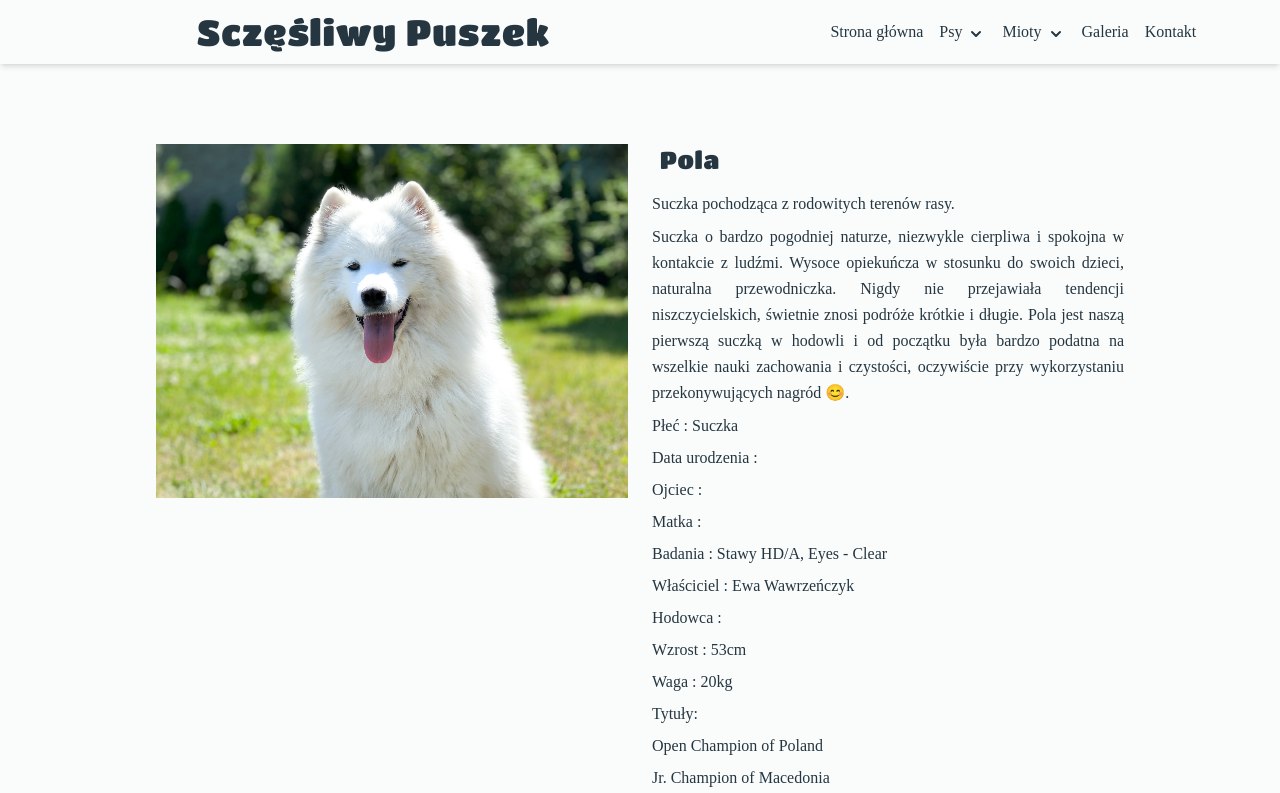
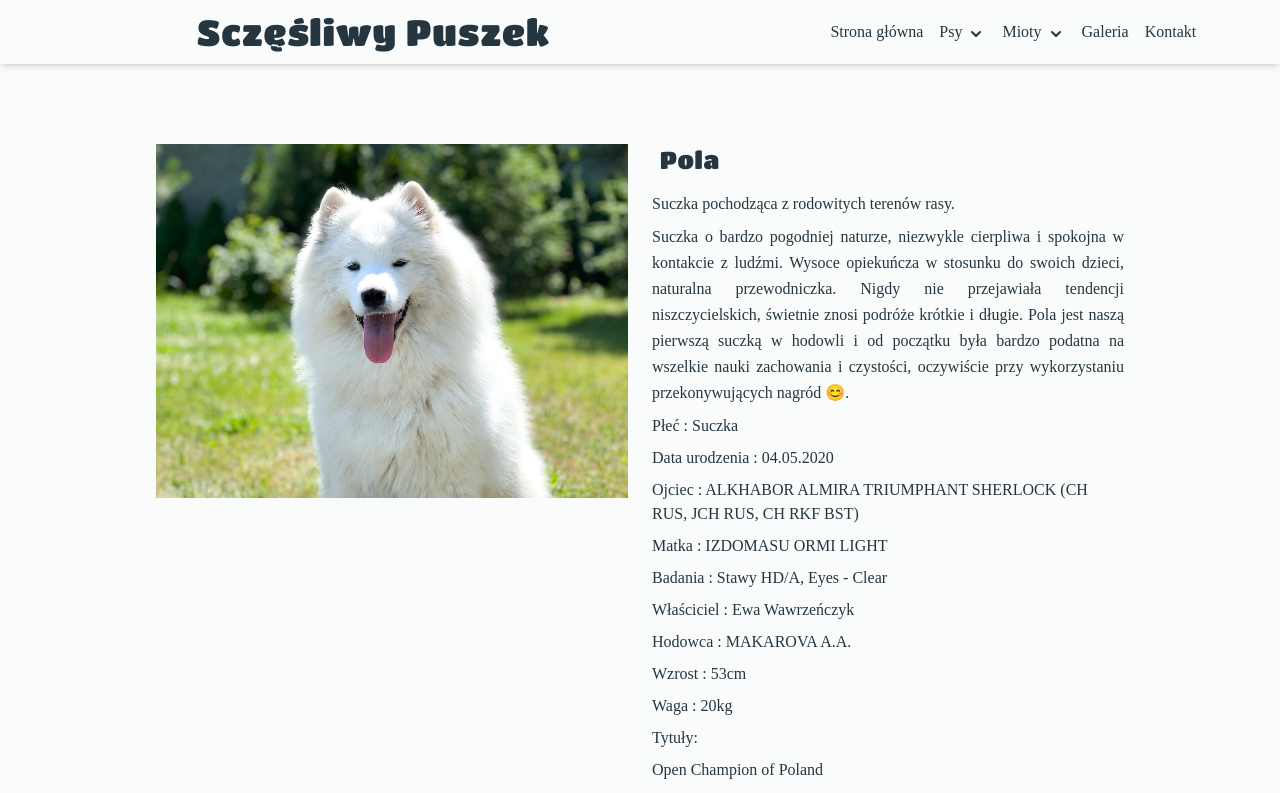
Before and after one commit to fczajka/happySamoyed, a React (Vite) app: page /details/Pola in a window 1280 px wide. Shown: the top 793 px of the page. Built offline with nearby package versions, Linux system fonts and the light colour scheme; a web font is replaced by a local one.

Commit message:
Fill in blanks in dogs descriptions, change text in why us cards

```diff
--- a/src/components/DogPola.js
+++ b/src/components/DogPola.js
@@ -32,16 +32,25 @@ const DogPola = () => {
                             </p>
                             <ul className="text-sm xsm:text-base">
                                 <li className="mt-2">Płeć : Suczka</li>
-                                <li className="my-2">Data urodzenia :</li>
-                                <li className="my-2">Ojciec :</li>
-                                <li className="my-2">Matka :</li>
+                                <li className="my-2">
+                                    Data urodzenia : 04.05.2020
+                                </li>
+                                <li className="my-2">
+                                    Ojciec : ALKHABOR ALMIRA TRIUMPHANT SHERLOCK
+                                    (CH RUS, JCH RUS, CH RKF BST)
+                                </li>
+                                <li className="my-2">
+                                    Matka : IZDOMASU ORMI LIGHT
+                                </li>
                                 <li className="my-2">
                                     Badania : Stawy HD/A, Eyes - Clear
                                 </li>
                                 <li className="my-2">
                                     Właściciel : Ewa Wawrzeńczyk
                                 </li>
-                                <li className="my-2">Hodowca :</li>
+                                <li className="my-2">
+                                    Hodowca : MAKAROVA A.A.
+                                </li>
                                 <li className="my-2">Wzrost : 53cm</li>
                                 <li className="mb-2">Waga : 20kg</li>
                             </ul>
--- a/src/components/DogWilliam.js
+++ b/src/components/DogWilliam.js
@@ -40,7 +40,9 @@ const DogWilliam = () => {
                                 <li className="my-2">
                                     Właściciel : Ewa Wawrzeńczyk
                                 </li>
-                                <li className="my-2">Hodowca :</li>
+                                <li className="my-2">
+                                    Hodowca : NORTH DIAMOND
+                                </li>
                                 <li className="my-2">Wzrost : 56cm</li>
                                 <li className="mb-2">Waga : 22kg</li>
                             </ul>
--- a/src/components/DogsSection.js
+++ b/src/components/DogsSection.js
@@ -5,9 +5,7 @@ import samoyed2Photo from "../images/William.webp";
 const DogsSection = () => {
     return (
         <div className="w-full flex justify-center items-center flex-col py-10 bg-our-dogs bg-cover bg-no-repeat text-babyBlue-1500 xsm:px-10 md:px-20 2xl:px-28">
-            <h2 className="font-titan-one text-4xl mb-16 xsm:text-5xl">
-                Nasze psy:
-            </h2>
+            <h2 className="font-titan-one text-4xl mb-16 xsm:text-5xl">Psy:</h2>
             <DogInfo
                 photo={samoyed1Photo}
                 name="Pola"
--- a/src/components/WhyUs.js
+++ b/src/components/WhyUs.js
@@ -7,13 +7,13 @@ import walkingPic from "../images/movement.jpg";
 
 const WhyUs = () => {
     const walkingText =
-        "Nasze psy mają dostęp do dużego podwórka do zabaw oraz zapewniamy im codzienne długie spacery.";
+        "Pieski mają dostęp do dużego podwórka do zabaw oraz zapewniamy im codzienne długie spacery.";
     const funText =
-        "Organizujemy naszym pieskom wiele socjalizujących zabaw, jak i również samodzielnie je szkolimy i bawimy.";
+        "Organizujemy pieskom wiele socjalizujących zabaw, jak i również samodzielnie je szkolimy i bawimy.";
     const learningText =
-        "Każdy nasz pies jest nauczony zachowania czystości w domu jak i zachowania na spacerach";
+        "Każdy piesek został od małego nauczony zachowania czystości w domu jak i zachowania na spacerach.";
     const foodText =
-        "Nasze psy są karmione karmą Royal Cayien oraz często otrzymują posiłki typu BARF. Do tego oczywiście wszelką potrzebną suplementację.";
+        "Pieski są karmione karmą Royal Cayien oraz często otrzymują posiłki typu BARF. Do tego oczywiście wszelką potrzebną suplementację.";
 
     return (
         <div
```
